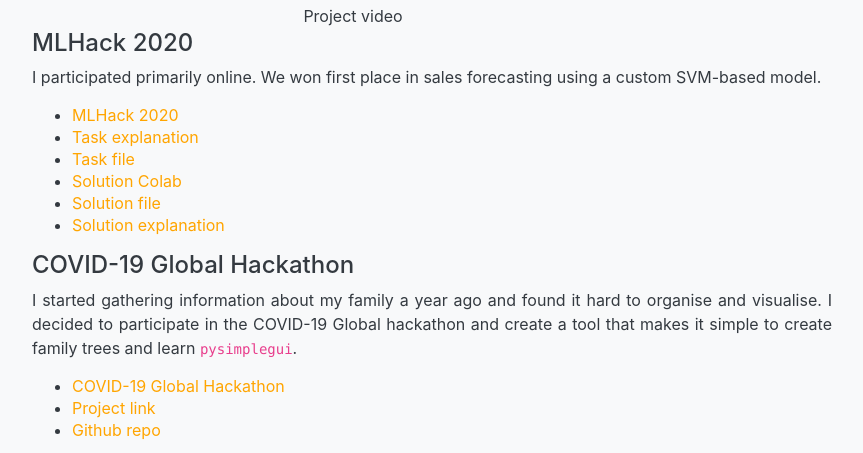
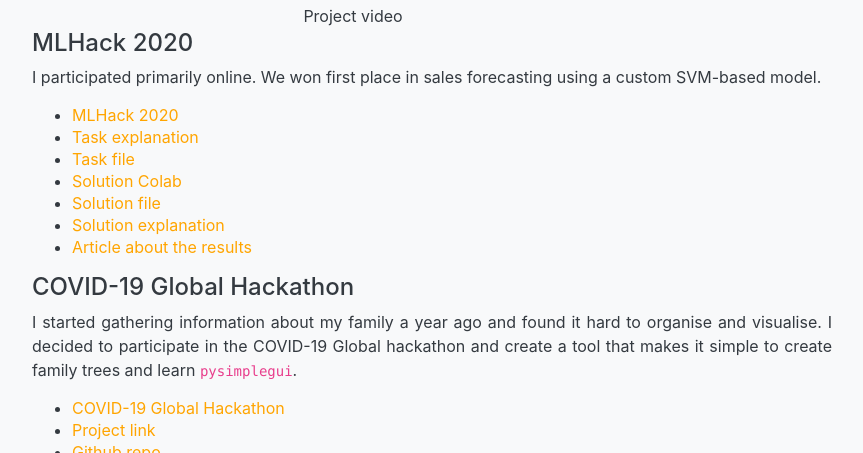
Before and after one commit to neverix/neverix.github.io, a Jekyll site: the page built from portfolio.md, in a window 1280 px wide and 900 px high, scrolled down 1578 px, cut to the strip 23-476 px from the top of the window. Shown: the whole strip, without its empty margins (0-863 px from the left). Built offline with Jekyll 4.4.1, drawn with Linux system fonts in a browser that asks for light colours; nearby versions of some CDN libraries.

Commit message:
Added news article

```diff
--- a/portfolio.md
+++ b/portfolio.md
@@ -74,6 +74,7 @@
 -   [Solution Colab](https://colab.research.google.com/drive/18XIPvJJ9sCGzmnMTRzi6IUhz9RROs2t6)
 -   [Solution file](https://drive.google.com/file/d/1MhLrBJOo5wDb7IxHCCw5fa0FH2PFdB4V/view?usp=sharing)
 -   [Solution explanation](https://docs.google.com/document/d/1Gv_BsGRYzruzWVh_DodzmmqHVqggvYVtqMyH1RoAZ2Q/edit)
+-   [Article about the results](https://news.itmo.ru/en/startups_and_business/partnership/news/9277/)
 
 #### COVID-19 Global Hackathon
 
```
